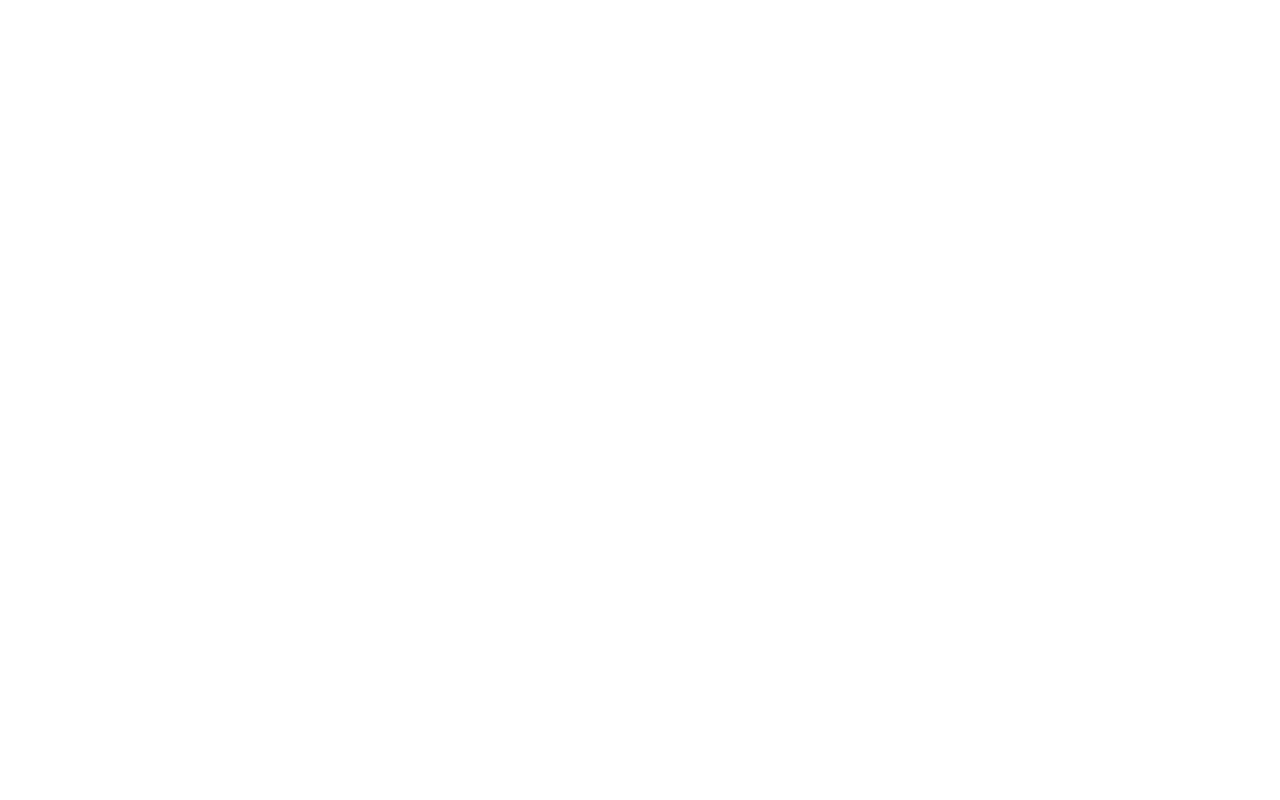
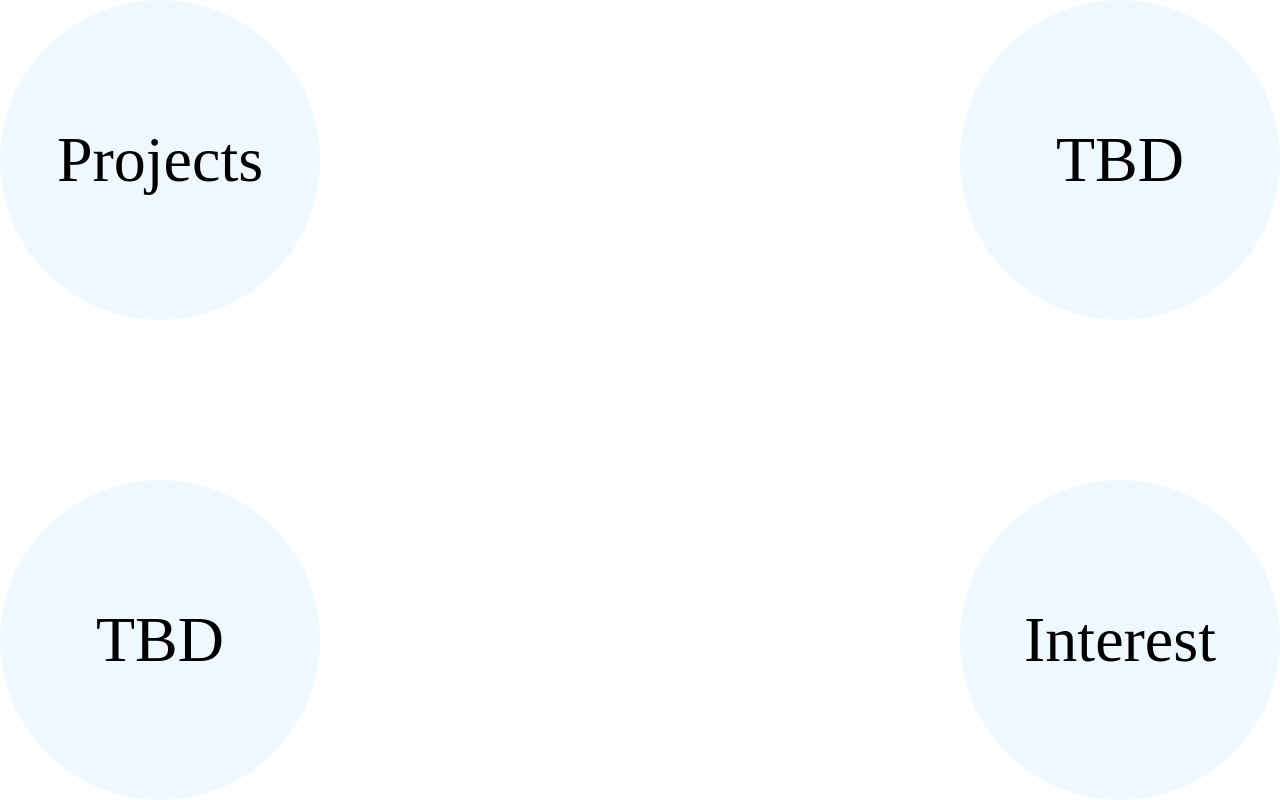
Before and after one commit to jasonzeng1129/my_homepage, a website: page public/index.html in a window 1280 px wide. Drawn offline with Linux system fonts and the light colour scheme.

Commit message:
added bubbles

```diff
--- a/public/index.html
+++ b/public/index.html
@@ -8,9 +8,21 @@
       <link rel="stylesheet" href="./styles.css">
   </head>
   <body>
-      <div class="description">
+    <div class="description">
           Hi! I'm Jason, a chemical engineer who's trying to build his first homepage. Stay Tuned! More to come.
 	  </div>
+    <div class="bubble bubble--interest bubble--hide">
+      <div class="bubble__text"> Interest </div>
+    </div>
+    <div class="bubble bubble--projects bubble--hide">
+      <div class="bubble__text"> Projects </div>
+    </div>
+    <div class="bubble bubble--TBD1 bubble--hide">
+      <div class="bubble__text"> TBD </div>
+    </div>
+    <div class="bubble bubble--TBD2 bubble--hide">
+      <div class="bubble__text"> TBD </div>
+    </div>
     <script src="./javascript/lib/jquery-3.3.1.min.js"></script>
     <script src="./javascript/main.js"></script>
   </body>
--- a/public/javascript/main.js
+++ b/public/javascript/main.js
@@ -2,3 +2,7 @@ setTimeout(addHide, 2000);
 function addHide(){
   $(".description").addClass("hide");
 }
+setTimeout(showBubble, 2000);
+function showBubble(){
+  $(".bubble--hide").removeClass("bubble--hide");
+}
--- a/public/styles.css
+++ b/public/styles.css
@@ -30,3 +30,52 @@ body {
 	opacity: 0;
 	transform: translateY(-50%) scale(1.25);
 }
+
+.bubble {
+	background: #F0F8FF;
+	width: 25%;
+	border-radius: 50%;
+	position:absolute;
+	text-align: center;
+	transition: opacity 2s;
+}
+
+.bubble:after{
+	display: block;
+	position: relative;
+	padding-top: 100%;
+	width: 100%;
+	content: "";
+}
+.bubble--projects{
+	top: 0%;
+	left: 0%;
+}
+
+.bubble--TBD1{
+	top: 0%;
+	right:0%;
+}
+
+.bubble--TBD2{
+	bottom: 0%;
+	left: 0%;
+}
+
+.bubble--interest{
+	bottom: 0%;
+	right: 0%;
+
+}
+
+.bubble__text {
+	width: 100%;
+	font-size: 5vw;
+	position:absolute;
+	top: 50%;
+	transform: translateY(-50%);
+}
+
+.bubble--hide{
+	opacity:0;
+}
```
